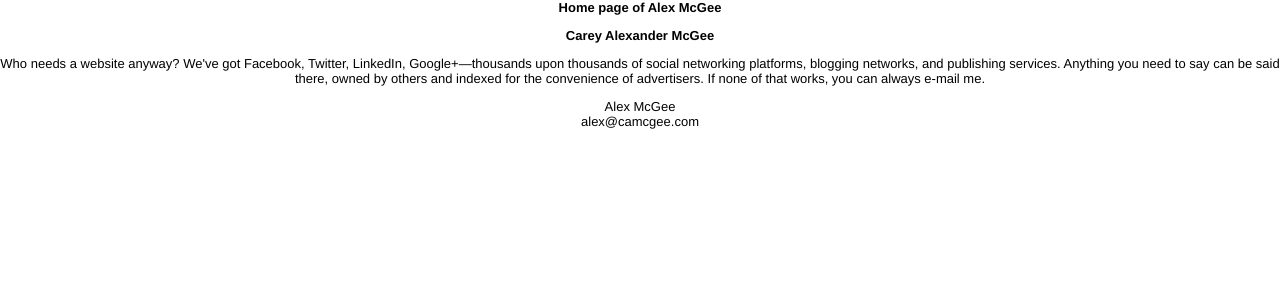
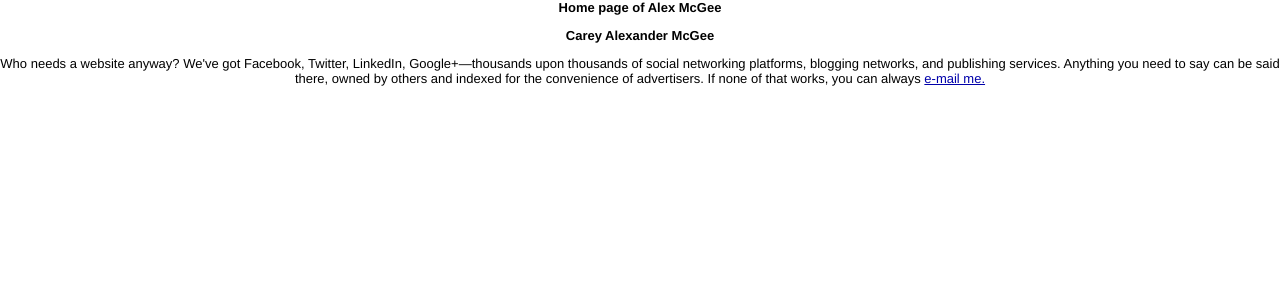
Before and after one commit to camcgee/camcgee.github.io, a Jekyll site: the page built from index.html, in a window 1280 px wide. Shown: the top 300 px of the page. Built offline with Jekyll 4.4.1, drawn with Linux system fonts in a browser that asks for light colours.

Commit message:
updating footer and editing home page text

```diff
--- a/_layouts/default.html
+++ b/_layouts/default.html
@@ -21,10 +21,7 @@
           {{ content }}
 
           <footer>
-              <p>
-                Alex McGee<br />
-                alex@camcgee.com
-              </p>
+
           </footer>
 
     </body>
--- a/index.html
+++ b/index.html
@@ -5,12 +5,5 @@
 
 <section id="home">
   <h1><span class="hide">Carey</span> Alex<span class="hide">ander</span> McGee</h1>
-  <p>Who needs a website anyway? We've got Facebook, Twitter, LinkedIn, Google+&mdash;thousands upon thousands of social networking platforms, blogging networks, and publishing services. Anything you need to say can be said there, owned by others and indexed for the convenience of advertisers. If none of that works, you can always e-mail me.</p>
-<!-- in case I want a blog
-  <ul class="posts">
-    {% for post in site.posts %}
-      <li><span>{{ post.date | date_to_string }}</span> &raquo; <a href="{{ post.url }}">{{ post.title }}</a></li>
-    {% endfor %}
-  </ul>
- -->
+  <p>Who needs a website anyway? We've got Facebook, Twitter, LinkedIn, Google+&mdash;thousands upon thousands of social networking platforms, blogging networks, and publishing services. Anything you need to say can be said there, owned by others and indexed for the convenience of advertisers. If none of that works, you can always <a href="mailto:alex@camcgee.com">e-mail me.</a></p>
 </section>
```
Also changed, not shown: 1 other file.
